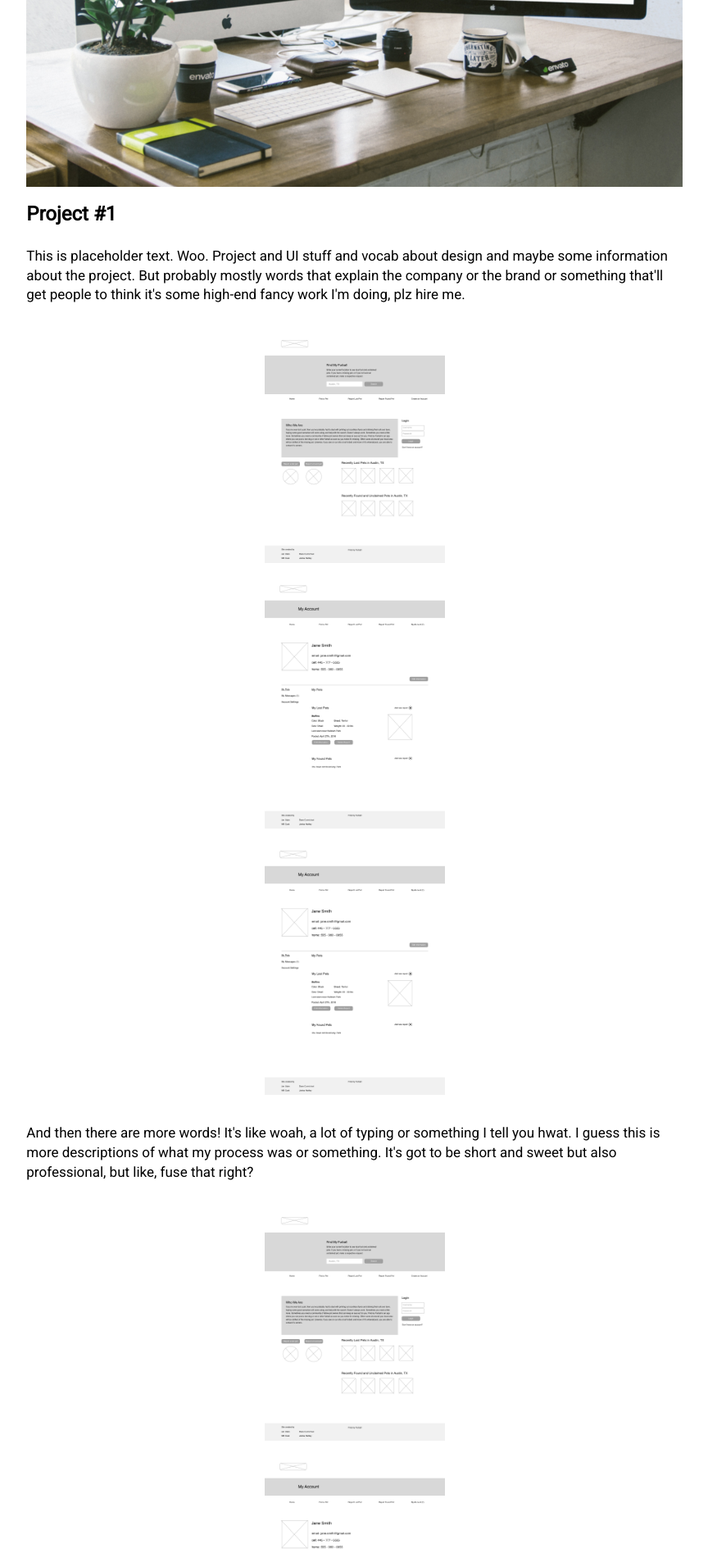
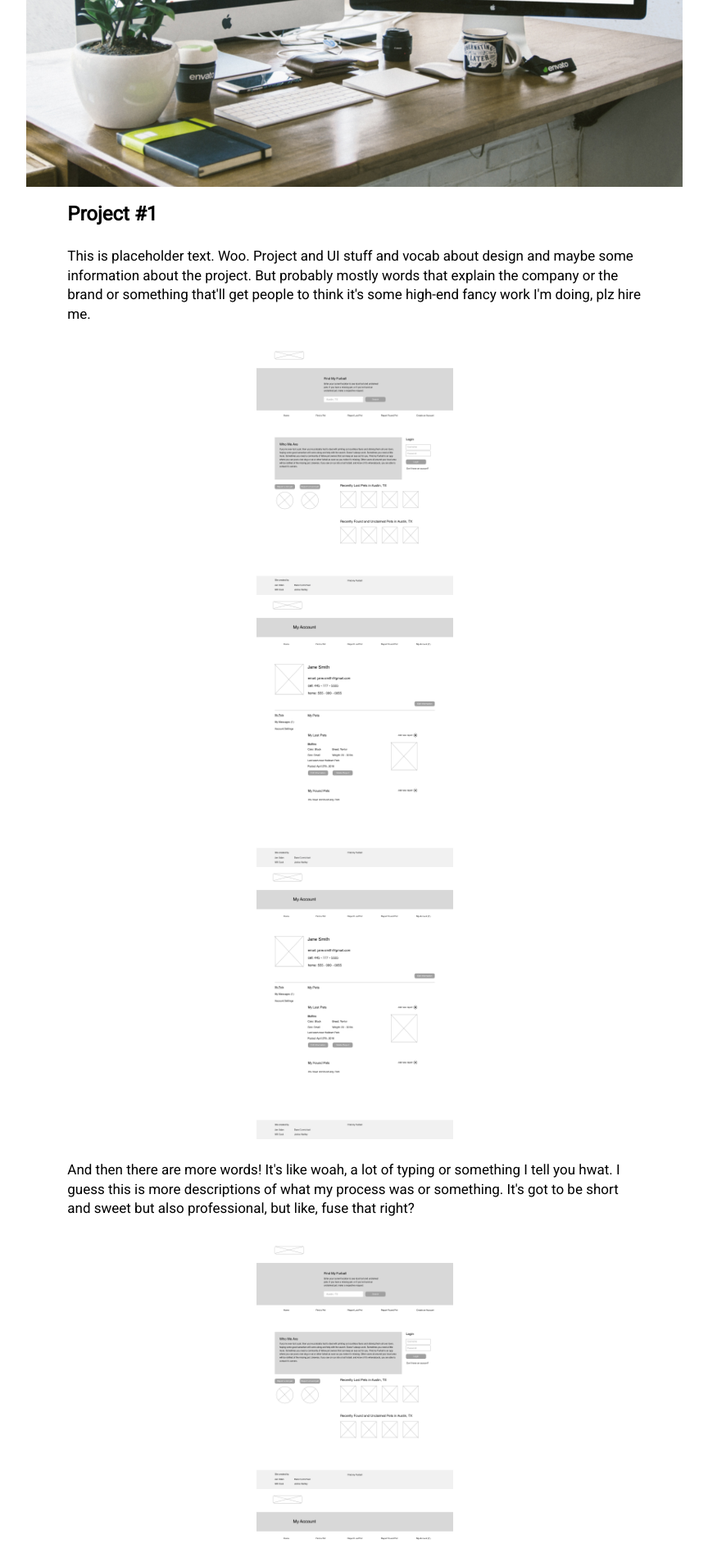
Before and after one commit to jhartley1412/old-portfolio-2, a Jekyll site: the page built from vantage-one.html, in a window 1280 px wide. Shown: the part 405-2300 px from the top of the page at 82% size, without its empty margins (169-1033 px from the left). Built offline with Jekyll 4.4.1, drawn with Linux system fonts in a browser that asks for light colours; nearby versions of some CDN libraries.

Commit message:
Updated files from offline folder

```diff
--- a/_sass/_breakpoints.scss
+++ b/_sass/_breakpoints.scss
@@ -7,10 +7,21 @@
 
 @media(min-width: 300px){
 
-	.graphic-samples{
+	.graphic_samples{
 		display: none;
 	}
 
+	.not_shown{
+		display: none;
+	}
+
+	.shown{
+		display: block;
+	}
+
+	.samples_nav{
+		display: block;
+	}
 
 	.bts_button{
 		float: none;
@@ -18,6 +29,11 @@
 
 	.case_study_container{
 		float: none;
+
+		h2, p{
+			box-sizing: border-box;
+			padding: 0 10px;
+		}
 	}
 
 	.b_image{
@@ -33,7 +49,15 @@
 // TALBET
 // ———————————————————————————————————————————
 
-@media(min-width: 420px){
+@media(min-width: 650px){
+
+	.samples_container, .not_shown{
+		display: block;
+	}
+
+	.samples_nav{
+		display: none;
+	}
 
 	.bts_button{
 		float: left;
@@ -41,6 +65,11 @@
 
 	.case_study_container{
 		float: left;
+
+		h2, p{
+			box-sizing: border-box;
+			padding: 0 50px;
+		}
 	}
 
 	.b_image{
@@ -56,11 +85,6 @@
 
 @media(min-width: 978px){
 
-
-	.graphic-samples{
-		display: block;
-	}
-
 	.b_image{
 		width: 240px;
 	}
--- a/_sass/_variables-grid.scss
+++ b/_sass/_variables-grid.scss
@@ -32,7 +32,7 @@
 
 
 
-@media (min-width: 420px){
+@media (min-width: 650px){
 
 
   .col-md-1{
--- a/css/main.scss
+++ b/css/main.scss
@@ -114,6 +114,7 @@
 }
 
 
+
 // WORK SAMPLES
 //———————————————————————————————————————————
 
@@ -137,6 +138,7 @@
 
 .samples_container{
 	overflow: hidden;
+	float: left;
 
 	h2{
 		text-align: center;
@@ -249,8 +251,8 @@
 	display: flex;
 	// flex-direction is at default (ltr)
 	flex-wrap: wrap;
-	justify-content: space-around;
-	align-content: space-between;
+	justify-content: space-between;
+	// align-content: space-between;
 
 	width: 100%;
 	// height: 300px;
@@ -263,7 +265,6 @@
 	display: block;
 	margin: auto;
 	box-sizing: border-box;
-	padding: 10px;
 }
 
 .b_border{
```
Also changed, not shown: _layouts/portfolio-nav.html (+6 -4 lines), 11 other files.
